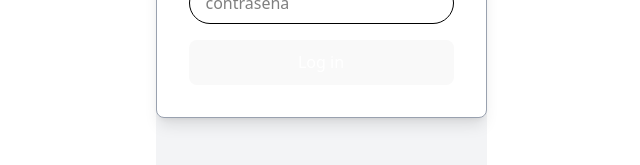
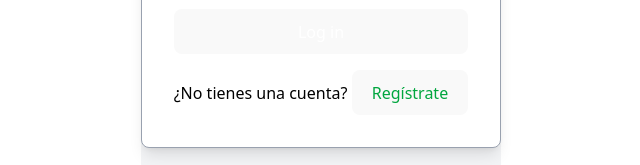
Before and after one commit to JuanGzlz/Proyecto-Avila-2425, a React (Vite) app in the folder proyecto-avila/: page /login in a window 1280 px wide. Shown: the part 506-671 px from the top of the page, without its empty margins (319-959 px from the left). Built offline with nearby package versions, Linux system fonts and the light colour scheme.

Commit message:
Log in Y Registro conexion

```diff
--- a/proyecto-avila/package.json
+++ b/proyecto-avila/package.json
@@ -10,7 +10,7 @@
     "preview": "vite preview"
   },
   "dependencies": {
-    "@tailwindcss/vite": "^4.0.10",
+    "@tailwindcss/vite": "^4.0.12",
     "react": "^19.0.0",
     "react-dom": "^19.0.0",
     "react-router-dom": "^7.2.0"
@@ -27,7 +27,7 @@
     "eslint-plugin-react-refresh": "^0.4.19",
     "globals": "^15.15.0",
     "postcss": "^8.5.3",
-    "tailwindcss": "^4.0.10",
+    "tailwindcss": "^4.0.12",
     "typescript": "~5.7.2",
     "typescript-eslint": "^8.24.1",
     "vite": "^6.2.0"
--- a/proyecto-avila/src/components/Login.tsx
+++ b/proyecto-avila/src/components/Login.tsx
@@ -1,6 +1,16 @@
 import React from 'react';
+import { useNavigate } from 'react-router-dom';
 
-const Login: React.FC = () => {
+const Login: React.FC = (
+
+) => {
+
+  const navigate = useNavigate();
+
+  const goToAbout = () => {
+    navigate('/register');
+  };
+
   return (
     <div className="w-full bg-gray-100 flex items-center justify-center min-h-screen">
       <div className="w-full bg-white rounded-lg shadow-lg p-8 border border-gray-400 text-black">
@@ -27,6 +37,9 @@ const Login: React.FC = () => {
             </button>
           </div>
         </form>
+        <p className="text-center mt-4">
+          ¿No tienes una cuenta? <button className="text-green-600 hover:underline" onClick={goToAbout}>Regístrate</button>
+        </p>
       </div>
     </div>
   );
```
Also changed, not shown: 1 other file (tests, documents, lock files or other folders).
